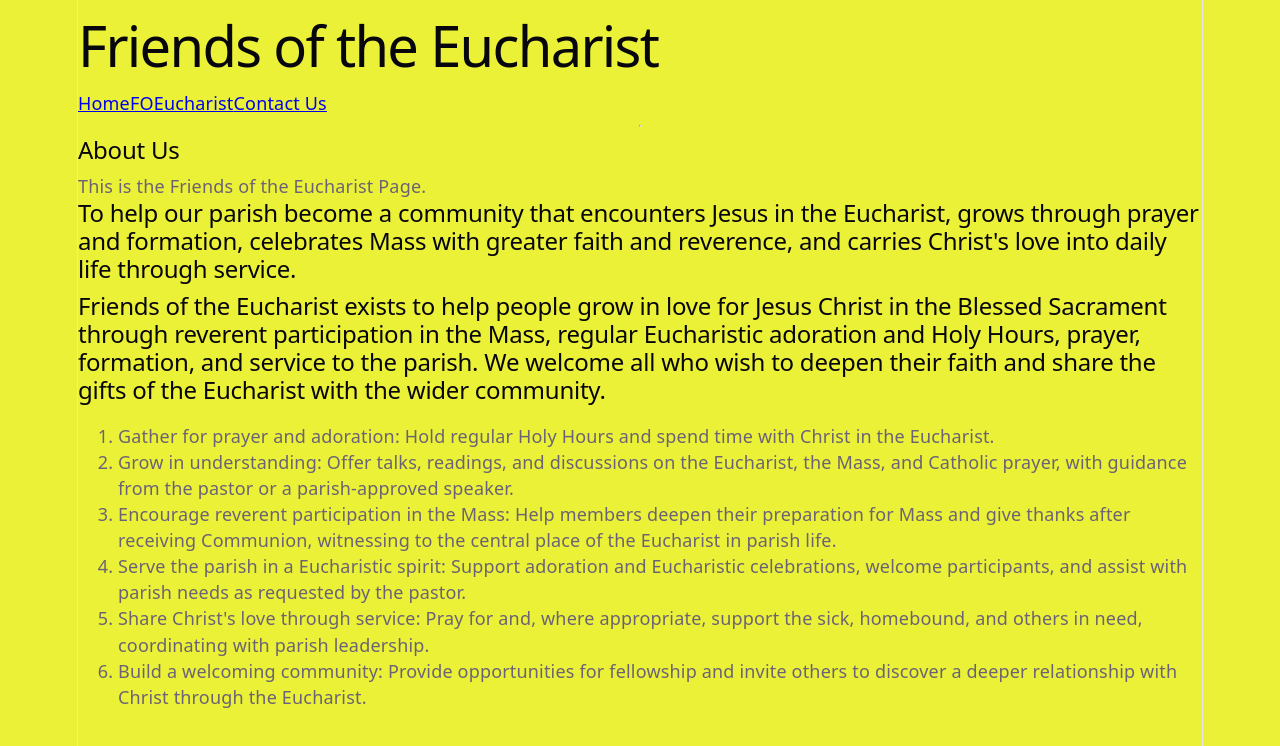
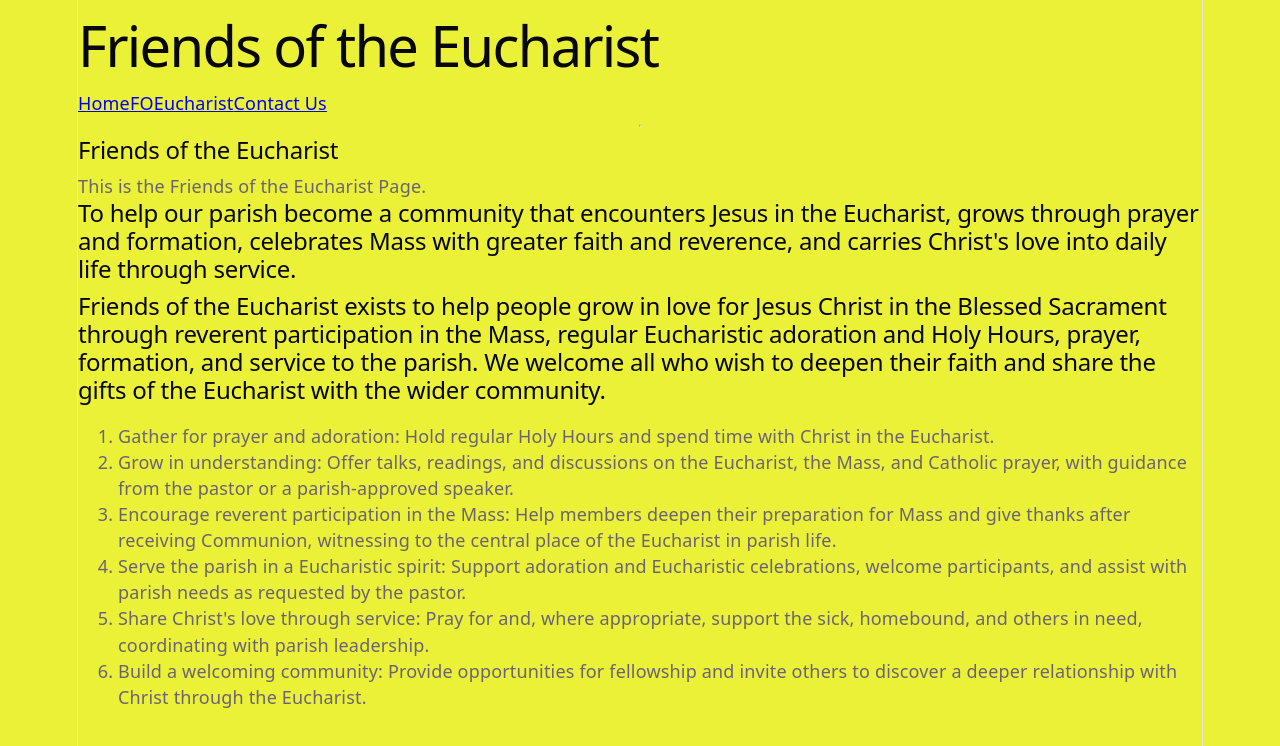
Before and after one commit to Obias090381/My-Website, a React (Vite) app in the folder Website/: page /FOEucharist in a window 1280 px wide. Shown: the top 746 px of the page. Built offline with nearby package versions, Linux system fonts and the light colour scheme.

Commit message:
commit 1a2b3c4d5e6f7g8h9i0j

```diff
--- a/Website/src/Pages/FOEucharist.jsx
+++ b/Website/src/Pages/FOEucharist.jsx
@@ -1,7 +1,7 @@
 function FOEucharist() {
   return (
     <section id="FOEucharist">
-        <h2>About Us</h2>
+        <h2>Friends of the Eucharist</h2>
         <p>This is the Friends of the Eucharist Page.</p>
 
       <h2>
```
Also changed, not shown: Website/src/Pages/Ministries.jsx (added, +11 -0 lines).
